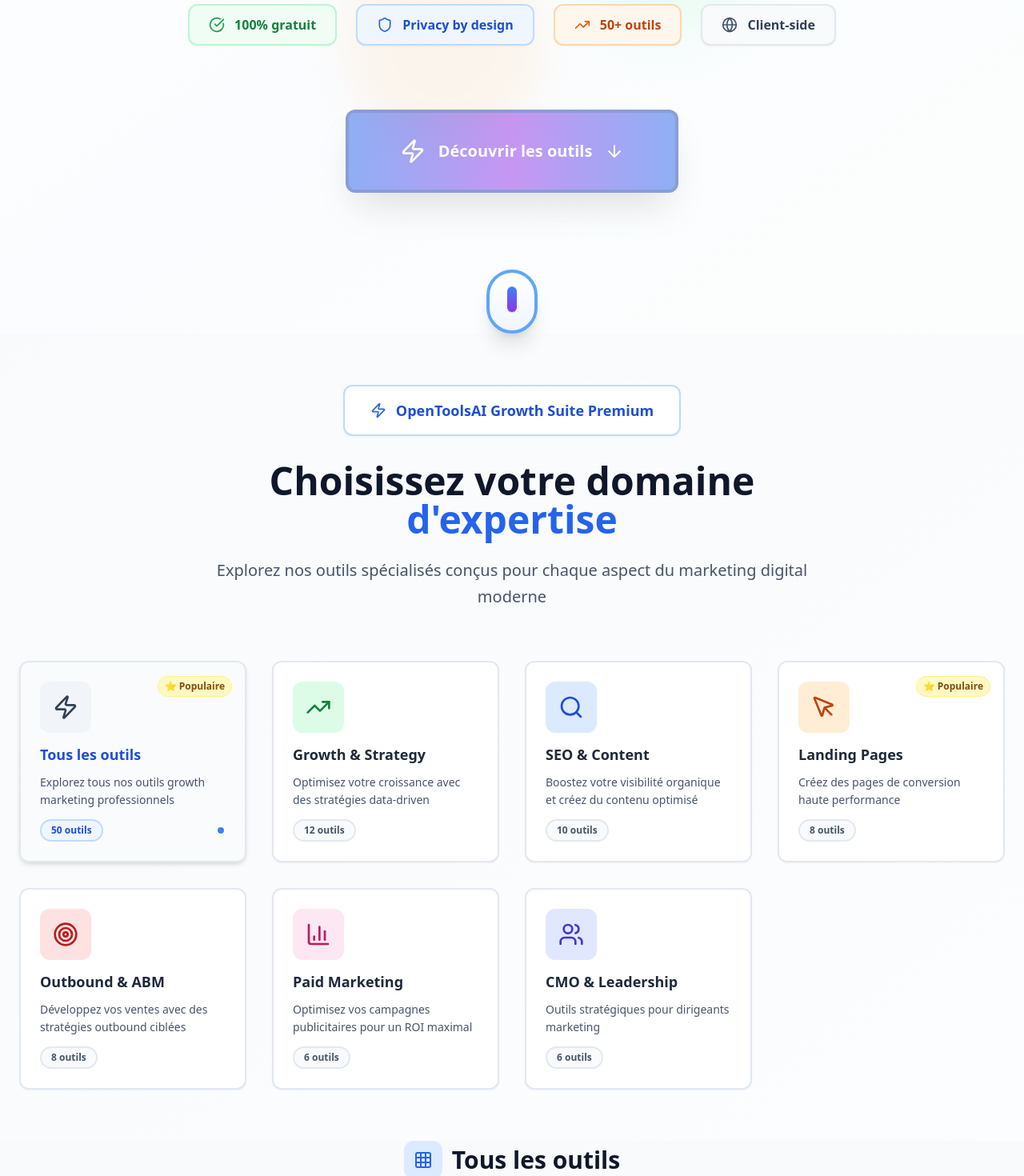
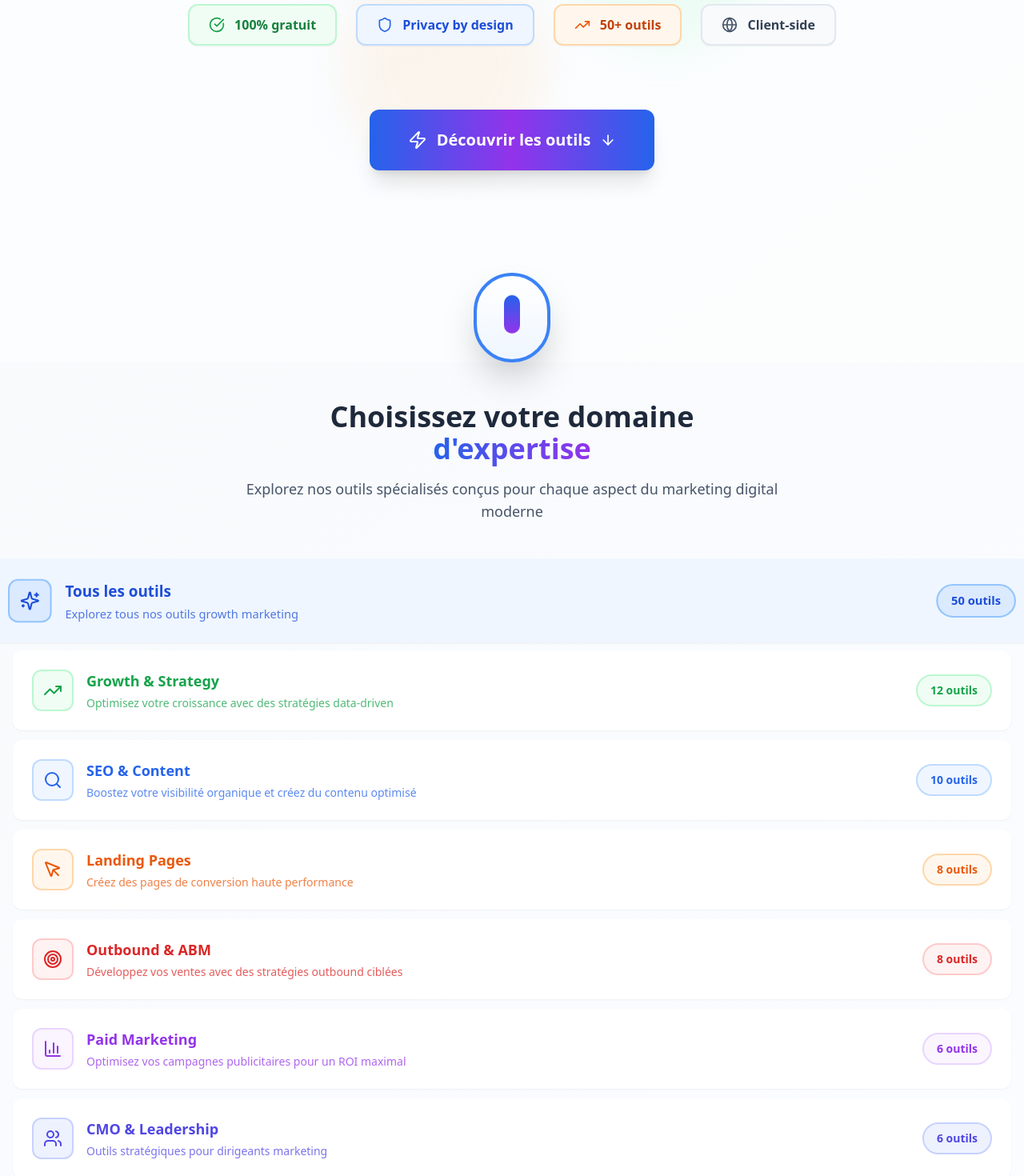
Before and after one commit to Anass-HOUDZI/growthfloow, a React (Vite) app: page / in a window 1280 px wide. Shown: the part 580-2050 px from the top of the page at 80% size. Built offline with nearby package versions, Linux system fonts and the light colour scheme.

Commit message:
Refactor UI elements
Remove button animation, adjust button size, and replace category cards with horizontal bars.

```diff
--- /dev/null
+++ b/src/components/categories/HorizontalCategoryBar.tsx
@@ -0,0 +1,182 @@
+import React from 'react';
+import {
+  TrendingUp,
+  Search,
+  MousePointer,
+  Target,
+  Users,
+  BarChart3,
+  Sparkles
+} from 'lucide-react';
+
+interface HorizontalCategoryBarProps {
+  selectedCategory: string;
+  onCategoryChange: (category: string) => void;
+  onCategoryClick?: (categoryId: string) => void;
+}
+
+const categories = [
+  {
+    id: 'all',
+    name: 'Tous les outils',
+    icon: Sparkles,
+    description: 'Explorez tous nos outils growth marketing',
+    toolCount: 50,
+    color: 'blue'
+  },
+  {
+    id: 'growth',
+    name: 'Growth & Strategy',
+    icon: TrendingUp,
+    description: 'Optimisez votre croissance avec des stratégies data-driven',
+    toolCount: 12,
+    color: 'green'
+  },
+  {
+    id: 'seo',
+    name: 'SEO & Content',
+    icon: Search,
+    description: 'Boostez votre visibilité organique et créez du contenu optimisé',
+    toolCount: 10,
+    color: 'blue'
+  },
+  {
+    id: 'landing',
+    name: 'Landing Pages',
+    icon: MousePointer,
+    description: 'Créez des pages de conversion haute performance',
+    toolCount: 8,
+    color: 'orange'
+  },
+  {
+    id: 'outbound',
+    name: 'Outbound & ABM',
+    icon: Target,
+    description: 'Développez vos ventes avec des stratégies outbound ciblées',
+    toolCount: 8,
+    color: 'red'
+  },
+  {
+    id: 'paid',
+    name: 'Paid Marketing',
+    icon: BarChart3,
+    description: 'Optimisez vos campagnes publicitaires pour un ROI maximal',
+    toolCount: 6,
+    color: 'purple'
+  },
+  {
+    id: 'cmo',
+    name: 'CMO & Leadership',
+    icon: Users,
+    description: 'Outils stratégiques pour dirigeants marketing',
+    toolCount: 6,
+    color: 'indigo'
+  }
+];
+
+const getColorClasses = (color: string, isSelected: boolean) => {
+  const colors = {
+    blue: isSelected
+      ? 'bg-blue-50 border-blue-500 text-blue-700'
+      : 'bg-white border-blue-200 text-blue-600 hover:bg-blue-50 hover:border-blue-300',
+    green: isSelected
+      ? 'bg-green-50 border-green-500 text-green-700'
+      : 'bg-white border-green-200 text-green-600 hover:bg-green-50 hover:border-green-300',
+    orange: isSelected
+      ? 'bg-orange-50 border-orange-500 text-orange-700'
+      : 'bg-white border-orange-200 text-orange-600 hover:bg-orange-50 hover:border-orange-300',
+    red: isSelected
+      ? 'bg-red-50 border-red-500 text-red-700'
+      : 'bg-white border-red-200 text-red-600 hover:bg-red-50 hover:border-red-300',
+    purple: isSelected
+      ? 'bg-purple-50 border-purple-500 text-purple-700'
+      : 'bg-white border-purple-200 text-purple-600 hover:bg-purple-50 hover:border-purple-300',
+    indigo: isSelected
+      ? 'bg-indigo-50 border-indigo-500 text-indigo-700'
+      : 'bg-white border-indigo-200 text-indigo-600 hover:bg-indigo-50 hover:border-indigo-300'
+  };
+  return colors[color] || colors.blue;
+};
+
+export const HorizontalCategoryBar: React.FC<HorizontalCategoryBarProps> = ({
+  selectedCategory,
+  onCategoryChange,
+  onCategoryClick
+}) => {
+  return (
+    <section className="py-12 px-4 bg-gradient-to-br from-slate-50 to-blue-50/30">
+      <div className="max-w-7xl mx-auto">
+        {/* En-tête */}
+        <div className="text-center mb-12">
+          <h2 className="text-3xl md:text-4xl font-black text-slate-800 mb-4">
+            Choisissez votre domaine
+            <br />
+            <span className="bg-gradient-to-r from-blue-600 to-purple-600 bg-clip-text text-transparent">
+              d'expertise
+            </span>
+          </h2>
+          <p className="text-lg text-slate-600 max-w-2xl mx-auto">
+            Explorez nos outils spécialisés conçus pour chaque aspect du marketing digital moderne
+          </p>
+        </div>
+
+        {/* Barres horizontales */}
+        <div className="space-y-3">
+          {categories.map((category) => {
+            const isSelected = selectedCategory === category.id;
+            const Icon = category.icon;
+
+            return (
+              <button
+                key={category.id}
+                onClick={() => {
+                  onCategoryChange(category.id);
+                  if (onCategoryClick) {
+                    onCategoryClick(category.id);
+                  }
+                }}
+                className={`
+                  w-full p-6 rounded-xl border-3 shadow-sm transition-all duration-300
+                  flex items-center justify-between group
+                  ${getColorClasses(category.color, isSelected)}
+                  ${isSelected ? 'shadow-lg scale-105' : 'hover:shadow-md hover:scale-102'}
+                `}
+              >
+                <div className="flex items-center space-x-4">
+                  <div className={`
+                    p-3 rounded-lg border-2
+                    ${isSelected
+                      ? `bg-${category.color}-100 border-${category.color}-300`
+                      : `bg-${category.color}-50 border-${category.color}-200`
+                    }
+                  `}>
+                    <Icon className="w-6 h-6" />
+                  </div>
+
+                  <div className="text-left">
+                    <h3 className="text-lg font-bold mb-1">
+                      {category.name}
+                    </h3>
+                    <p className="text-sm opacity-75">
+                      {category.description}
+                    </p>
+                  </div>
+                </div>
+
+                <div className={`
+                  px-4 py-2 rounded-full border-2 font-bold text-sm
+                  ${isSelected
+                    ? `bg-${category.color}-100 border-${category.color}-300`
+                    : `bg-${category.color}-50 border-${category.color}-200`
+                  }
+                `}>
+                  {category.toolCount} outils
+                </div>
+              </button>
+            );
+          })}
+        </div>
+      </div>
+    </section>
+  );
+};
--- a/src/components/hero/CleanHeroSection.tsx
+++ b/src/components/hero/CleanHeroSection.tsx
@@ -125,22 +125,41 @@ export const CleanHeroSection: React.FC<CleanHeroSectionProps> = ({ onScrollToTo
           )}
         </div>
 
-        {/* CTA épuré avec bordure et fond dégradé ultra-visible */}
-        <div className="space-y-12 pt-8">
+        {/* CTA épuré responsive sans animation */}
+        <div className="space-y-16 pt-8">
           <button
             onClick={handleScrollClick}
-            className="inline-flex items-center space-x-4 px-16 py-8 text-xl font-black text-white bg-gradient-to-r from-blue-600 via-purple-600 to-blue-600 border-4 border-blue-800 rounded-xl shadow-2xl hover:shadow-3xl hover:from-blue-700 hover:via-purple-700 hover:to-blue-700 transform hover:scale-110 transition-all duration-300 animate-pulse"
+            className={`
+              inline-flex items-center space-x-3
+              ${isMobile ? 'px-8 py-4 text-lg' : 'px-12 py-6 text-xl'}
+              font-black text-white
+              bg-gradient-to-r from-blue-600 via-purple-600 to-blue-600
+              border-3 border-blue-800 rounded-xl shadow-xl
+              hover:shadow-2xl hover:from-blue-700 hover:via-purple-700 hover:to-blue-700
+              transition-all duration-200
+            `}
           >
-            <Zap className="w-8 h-8" />
+            <Zap className={`${isMobile ? 'w-5 h-5' : 'w-6 h-6'}`} />
             <span>Découvrir les outils</span>
-            <ArrowDown className="w-6 h-6" />
+            <ArrowDown className={`${isMobile ? 'w-4 h-4' : 'w-5 h-5'}`} />
           </button>
 
-          {/* Indicateur de scroll ultra-visible avec marges optimisées */}
-          <div className="flex justify-center pt-12">
-            <div className="w-16 h-20 rounded-full bg-gradient-to-b from-white to-blue-50 border-4 border-blue-400 shadow-xl flex items-center justify-center cursor-pointer hover:border-blue-500 hover:shadow-2xl hover:scale-110 transition-all duration-300"
+          {/* Indicateur de scroll plus visible avec plus de marge */}
+          <div className="flex justify-center pt-16">
+            <div className={`
+              ${isMobile ? 'w-20 h-24' : 'w-24 h-28'}
+              rounded-full bg-gradient-to-b from-white to-blue-50
+              border-4 border-blue-500 shadow-2xl
+              flex items-center justify-center cursor-pointer
+              hover:border-blue-600 hover:shadow-3xl hover:scale-105
+              transition-all duration-200
+            `}
                  onClick={handleScrollClick}>
-              <div className="w-3 h-8 bg-gradient-to-b from-blue-500 to-purple-600 rounded-full animate-bounce" />
+              <div className={`
+                ${isMobile ? 'w-4 h-10' : 'w-5 h-12'}
+                bg-gradient-to-b from-blue-600 to-purple-600
+                rounded-full animate-bounce
+              `} />
             </div>
           </div>
         </div>
--- a/src/pages/Index.tsx
+++ b/src/pages/Index.tsx
@@ -12,9 +12,9 @@ import { useResponsive } from '../hooks/useResponsive';
 import { useSearch } from '../hooks/useSearch';
 
 // Lazy loading des nouveaux composants épurés
-const CleanPremiumToolCategories = lazy(() =>
-  import('../components/layout/CleanPremiumToolCategories').then(module => ({
-    default: module.CleanPremiumToolCategories
+const HorizontalCategoryBar = lazy(() =>
+  import('../components/categories/HorizontalCategoryBar').then(module => ({
+    default: module.HorizontalCategoryBar
   }))
 );
 
@@ -124,7 +124,7 @@ const Index = () => {
             <section ref={toolsRef}>
               <ErrorBoundary FallbackComponent={ErrorFallback}>
                 <Suspense fallback={<LoadingState text="Chargement des catégories..." />}>
-                  <CleanPremiumToolCategories
+                  <HorizontalCategoryBar
                     selectedCategory={selectedCategory}
                     onCategoryChange={handleCategoryChange}
                     onCategoryClick={handleCategoryClick}
```
